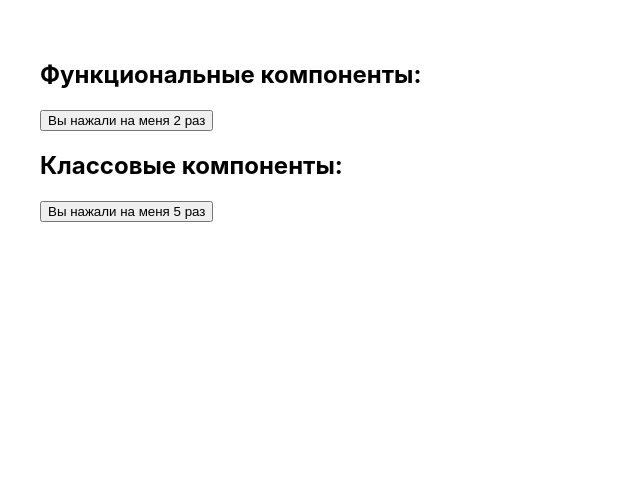
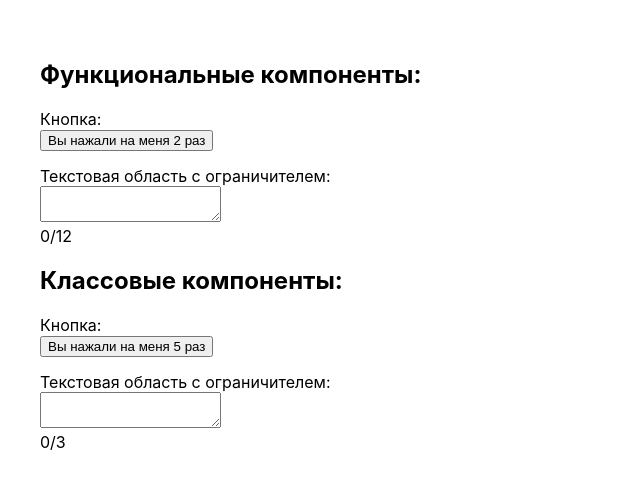
Before and after one commit to Valera-Palianov/lesson26-homework, a React (Create React App) app: page / in a window 1280 px wide. Shown: the top 488 px of the page, without its empty margins (0-640 px from the left). Built offline with nearby package versions, Linux system fonts and the light colour scheme.

Commit message:
Add new component Textarea with limiter

```diff
--- a/src/App.css
+++ b/src/App.css
@@ -1,3 +1,7 @@
 .App {
   padding: 40px;
 }
+
+.container__item {
+  margin-bottom: 15px;
+}
--- a/src/components/Classes/Classes.js
+++ b/src/components/Classes/Classes.js
@@ -1,12 +1,14 @@
 import React from "react";
 import Button from "./__button/__button";
+import Textarea from "./__textarea/__textarea";
 
 class Classes extends React.PureComponent {
     render() {
         return(
-            <div className='class'>
+            <div className='class container'>
                 <h2>Классовые компоненты:</h2>
                 <Button initCount={5} />
+                <Textarea limiter={3}/>
             </div>
         )
     }
--- a/src/components/Classes/__button/__button.js
+++ b/src/components/Classes/__button/__button.js
@@ -20,7 +20,8 @@ class Button extends React.PureComponent{
 
     render() {
         return(
-            <div className="classes__button">
+            <div className="classes__button container__item">
+                Кнопка:<br/>
                 <button onClick={this.onClick}>Вы нажали на меня {this.state.count} раз</button>
             </div>
         )
--- /dev/null
+++ b/src/components/Classes/__textarea/__textarea.js
@@ -0,0 +1,37 @@
+import React from "react";
+
+class Textarea extends React.PureComponent{
+
+    constructor(props) {
+        super(props)
+        this.state = {
+            value: '',
+            length: 0,
+            limiter: this.props.limiter ? this.props.limiter : 10
+        }
+
+        this.onChange = this.onChange.bind(this)
+    }
+
+    onChange = (e) => {
+        const length = e.target.value.length
+        if(length <= this.state.limiter) {
+            this.setState({
+                length: length,
+                value: e.target.value
+            })
+        }
+    }
+
+    render() {
+        return(
+            <div className="class__textarea container__item">
+                Текстовая область с ограничителем:<br/>
+                <textarea onChange={this.onChange} value={this.state.value}/><br />
+                {this.state.length}/{this.state.limiter}
+            </div>
+        )
+    }
+}
+
+export default Textarea
--- a/src/components/Functional/Functional.js
+++ b/src/components/Functional/Functional.js
@@ -1,11 +1,13 @@
 import React from "react";
 import Button from "./__button/__button"
+import Textarea from "./__textarea/__textarea";
 
 function Functional() {
     return(
-        <div className='functional'>
+        <div className='functional container'>
             <h2>Функциональные компоненты:</h2>
             <Button initCount={2} />
+            <Textarea limiter={12}/>
         </div>
     )
 }
--- a/src/components/Functional/__button/__button.js
+++ b/src/components/Functional/__button/__button.js
@@ -8,7 +8,8 @@ function Button({initCount}) {
     }
 
     return(
-        <div className="functional__button">
+        <div className="functional__button container__item">
+            Кнопка:<br/>
             <button onClick={onClick}>Вы нажали на меня {count} раз</button>
         </div>
     )
--- /dev/null
+++ b/src/components/Functional/__textarea/__textarea.js
@@ -0,0 +1,26 @@
+import React, {useState} from "react";
+
+function Textarea({limiter}) {
+
+    limiter = limiter ? limiter : 10
+    const [value, setValue] = useState('')
+    const [length, setLength] = useState(0)
+
+    const onChange = (e) => {
+        const length = e.target.value.length
+        if(length <= limiter) {
+            setLength(length)
+            setValue(e.target.value)
+        }
+    }
+
+    return(
+        <div className="functional__textarea container__item">
+            Текстовая область с ограничителем:<br/>
+            <textarea onChange={onChange} value={value}/><br />
+            {length}/{limiter}
+        </div>
+    )
+}
+
+export default Textarea
```
